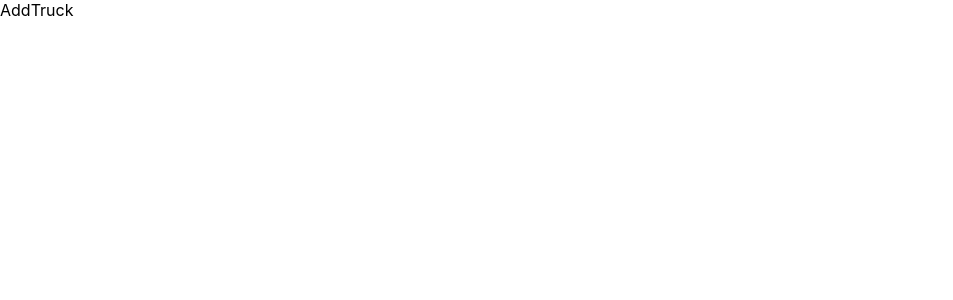
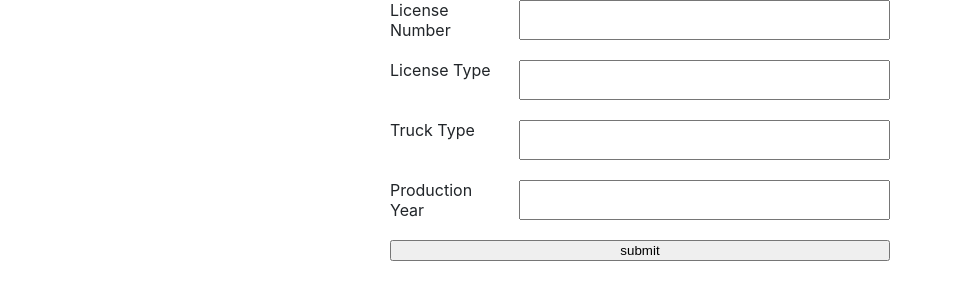
Before and after one commit to Hackathon-Kargo-Team-9/frontend, a Next.js app: page /transporter/trucks/add in a window 1280 px wide. Shown: the top 300 px of the page, without its empty margins (0-953 px from the left). Built offline with nearby package versions, Linux system fonts and the light colour scheme.

Commit message:
initiate add truck page

```diff
--- a/pages/transporter/trucks/add.js
+++ b/pages/transporter/trucks/add.js
@@ -1,7 +1,81 @@
-import React from "react";
+import React, { useState } from "react";
+import styled from "styled-components";
 
-function AddTruck() {
-  return <div>AddTruck</div>;
+const Container = styled.div`
+  min-height: 100vh;
+  width: 100%;
+  background-color: var(--light);
+  color: var(--darkgrey);
+  max-width: 500px;
+  margin: 0 auto;
+`;
+
+const Form = styled.div`
+  display: flex;
+  flex-direction: column;
+  gap: 20px;
+`;
+
+const FormRow = styled.div`
+  display: flex;
+  gap: 20px;
+`;
+
+const Label = styled.label`
+  width: 150px;
+`;
+
+const Input = styled.input`
+  width: 100%;
+  height: 40px;
+  padding: 5px 10px;
+`;
+
+function AddTrucks() {
+  const [licenseNumber, setLicenseNumber] = useState("");
+  const [licenseType, setLicenseType] = useState("");
+  const [truckType, setTruckType] = useState("");
+  const [productionYear, setProductionYear] = useState("");
+
+  return (
+    <Container>
+      <Form>
+        <FormRow>
+          <Label htmlFor="license">License Number</Label>
+          <Input
+            type="text"
+            value={licenseNumber}
+            onChange={(e) => setLicenseNumber(e.target.value)}
+          />
+        </FormRow>
+        <FormRow>
+          <Label htmlFor="license">License Type</Label>
+          <Input
+            type="text"
+            value={licenseType}
+            onChange={(e) => setLicenseType(e.target.value)}
+          />
+        </FormRow>
+        <FormRow>
+          <Label htmlFor="license">Truck Type</Label>
+          <Input
+            type="text"
+            value={truckType}
+            onChange={(e) => setTruckType(e.target.value)}
+          />
+        </FormRow>
+        <FormRow>
+          <Label htmlFor="license">Production Year</Label>
+          <Input
+            type="text"
+            value={productionYear}
+            onChange={(e) => setProductionYear(e.target.value)}
+          />
+        </FormRow>
+        <button>submit</button>
+      </Form>
+    </Container>
+  );
 }
 
-export default AddTruck;
+export default AddTrucks;
```
